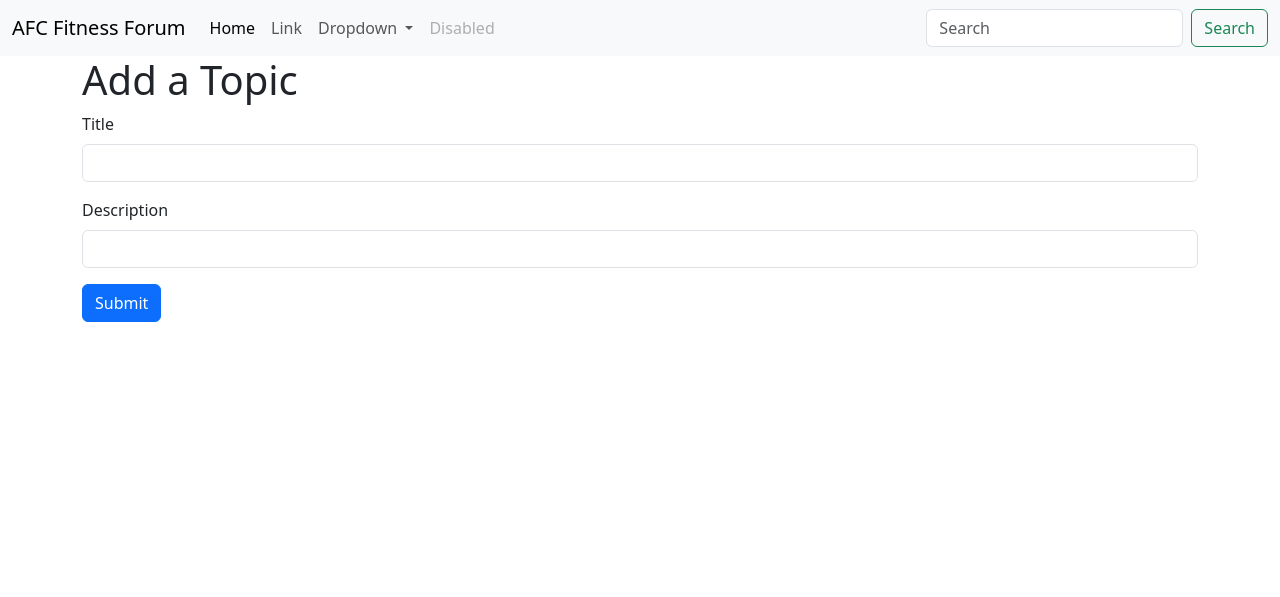
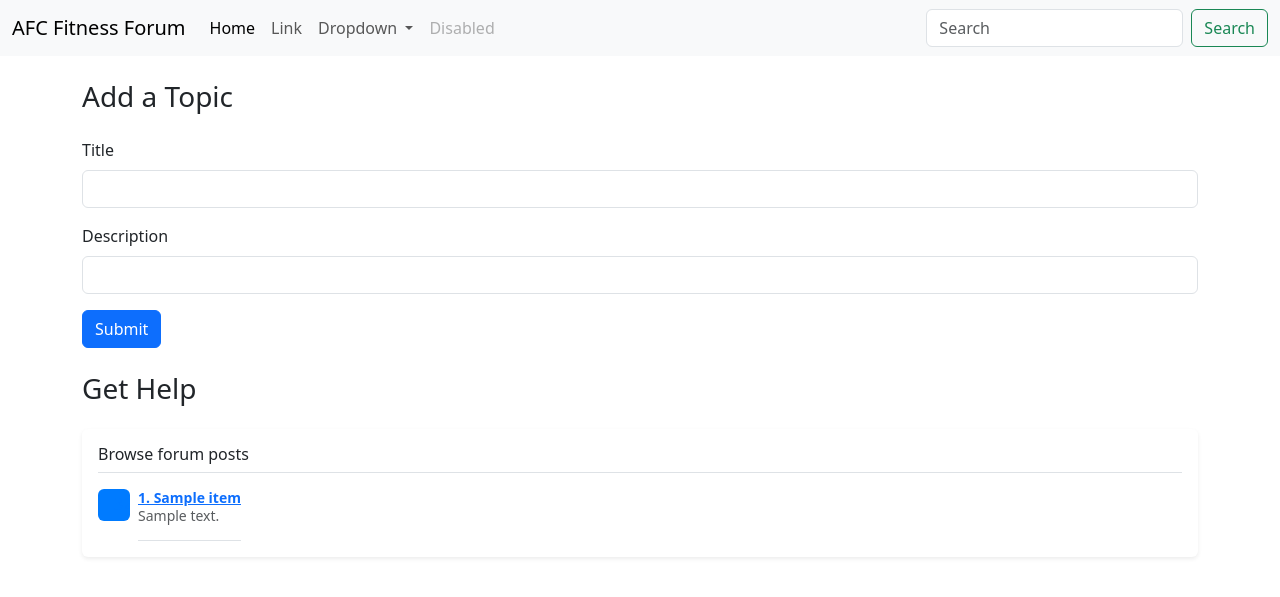
Before and after one commit to AFCTrackerProject/afc_fitness_tracker, a Flask app: template templates/bootstrapindex.html in a window 1280 px wide. Shown: the top 597 px of the page. Run offline with Flask 3, Linux system fonts and the light colour scheme; the template is opened without the code that fills it: most values are stand-ins (such as "Sample title", 1, 10 or a date in 2020).

Commit message:
addin more forum stuff

```diff
--- a/templates/bootstrapindex.html
+++ b/templates/bootstrapindex.html
@@ -43,8 +43,10 @@
           </div>
         </div>
       </nav>
+
+
       <div class="container">
-        <h1>Add a Topic</h1>
+        <h1 class="fs-3 text my-4">Add a Topic</h1>
         <form accept="/" method="post">
             <div class="mb-3">
               <label for="title" class="form-label">Title</label>
@@ -56,6 +58,37 @@
             </div>
             <button type="submit" class="btn btn-primary">Submit</button>
           </form>
+
+
+
+
+
+
+
+
+
+
+          <h1 class="my-4 fs-3 text">Get Help</h1>
+          <div class="my-3 p-3 bg-body rounded shadow-sm">
+            <h6 class="border-bottom pb-2 mb-0">Browse forum posts</h6>
+
+            {% for item in topics %}
+            <div class="d-flex text-body-secondary pt-3">
+                <svg class="bd-placeholder-img flex-shrink-0 me-2 rounded" width="32" height="32" xmlns="http://www.w3.org/2000/svg" role="img" aria-label="Placeholder: 32x32" preserveAspectRatio="xMidYMid slice" focusable="false"><title>Placeholder</title><rect width="100%" height="100%" fill="#007bff"></rect><text x="50%" y="50%" fill="#007bff" dy=".3em">32x32</text></svg>
+                <p class="pb-3 mb-0 small lh-sm border-bottom">
+                    <strong class="d-block text-gray-dark"><a href="/topic/{{item.id}}">{{item.id}}. {{item.title}}</a> </strong>
+
+
+                    {{item.description}}
+
+                </p>
+            </div>
+            {% endfor %}
+        </div>
+
+
+
+
       </div>
     <script src="https://cdn.jsdelivr.net/npm/bootstrap@5.3.3/dist/js/bootstrap.bundle.min.js" integrity="sha384-YvpcrYf0tY3lHB60NNkmXc5s9fDVZLESaAA55NDzOxhy9GkcIdslK1eN7N6jIeHz" crossorigin="anonymous"></script>
   </body>
```
Also changed, not shown: main.py (+11 -2 lines), instance/project.db (added), templates/forumpost.html (added).
